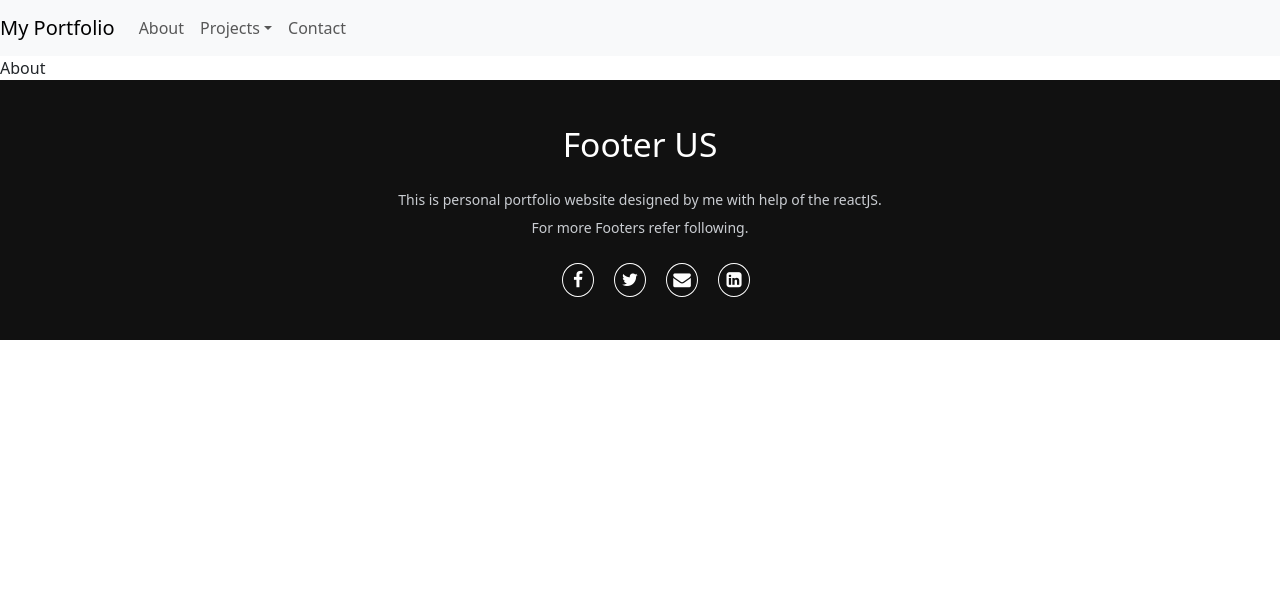
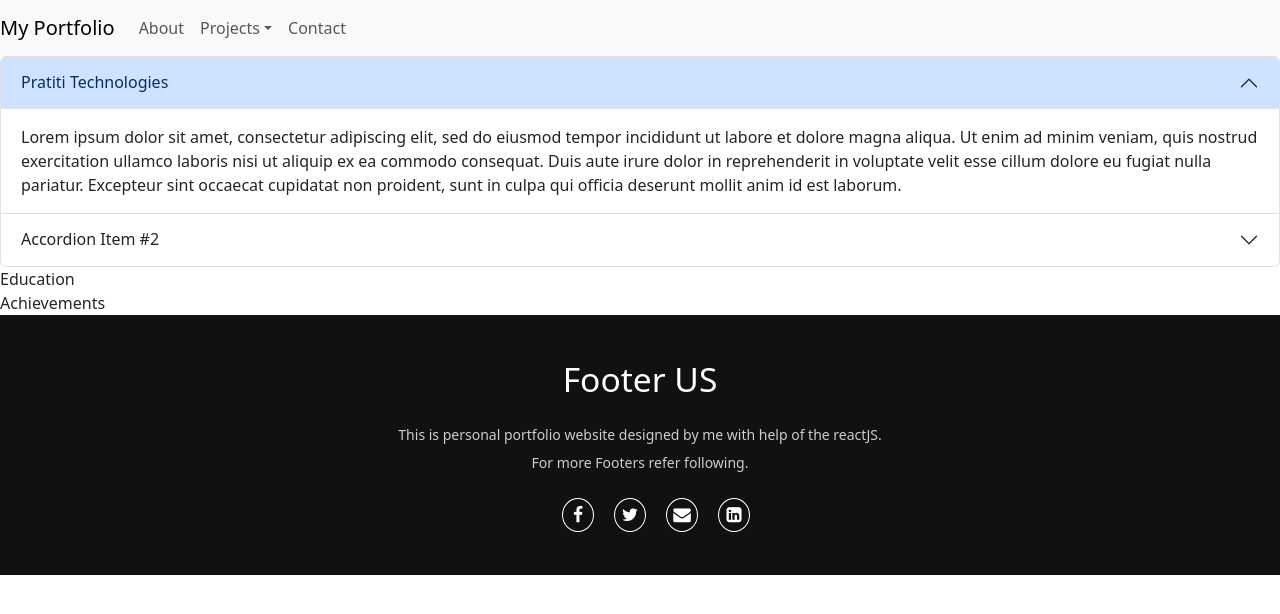
Before and after one commit to Varad-Kulkarni/my-portfolio, a React (Create React App) app in the folder client/: page /about in a window 1280 px wide. Shown: the top 614 px of the page. Built offline with nearby package versions, Linux system fonts and the light colour scheme.

Commit message:
started working on about frontend

```diff
--- a/client/package.json
+++ b/client/package.json
@@ -9,6 +9,7 @@
     "bootstrap": "^5.3.1",
     "popper.js": "^1.16.1",
     "react": "^18.2.0",
+    "react-bootstrap": "^2.8.0",
     "react-bootstrap-validation": "^0.1.11",
     "react-dom": "^18.2.0",
     "react-router-dom": "^6.15.0",
--- a/client/src/Pages/About/About.jsx
+++ b/client/src/Pages/About/About.jsx
@@ -1,8 +1,40 @@
 import React from 'react'
+import Accordion from 'react-bootstrap/Accordion'
 
 const About = () => {
   return (
-    <div>About</div>
+    <div className="about">
+      <div className="experience">
+        <Accordion defaultActiveKey="0">
+          <Accordion.Item eventKey="0">
+            <Accordion.Header>Pratiti Technologies</Accordion.Header>
+            <Accordion.Body>
+              Lorem ipsum dolor sit amet, consectetur adipiscing elit, sed do
+              eiusmod tempor incididunt ut labore et dolore magna aliqua. Ut enim ad
+              minim veniam, quis nostrud exercitation ullamco laboris nisi ut
+              aliquip ex ea commodo consequat. Duis aute irure dolor in
+              reprehenderit in voluptate velit esse cillum dolore eu fugiat nulla
+              pariatur. Excepteur sint occaecat cupidatat non proident, sunt in
+              culpa qui officia deserunt mollit anim id est laborum.
+            </Accordion.Body>
+          </Accordion.Item>
+          <Accordion.Item eventKey="1">
+            <Accordion.Header>Accordion Item #2</Accordion.Header>
+            <Accordion.Body>
+              Lorem ipsum dolor sit amet, consectetur adipiscing elit, sed do
+              eiusmod tempor incididunt ut labore et dolore magna aliqua. Ut enim ad
+              minim veniam, quis nostrud exercitation ullamco laboris nisi ut
+              aliquip ex ea commodo consequat. Duis aute irure dolor in
+              reprehenderit in voluptate velit esse cillum dolore eu fugiat nulla
+              pariatur. Excepteur sint occaecat cupidatat non proident, sunt in
+              culpa qui officia deserunt mollit anim id est laborum.
+            </Accordion.Body>
+          </Accordion.Item>
+        </Accordion>
+      </div>
+      <div className="education">Education</div>
+      <div className="achievements">Achievements</div>
+    </div>
   )
 }
 
```
Also changed, not shown: 1 other file (tests, documents, lock files or other folders).
